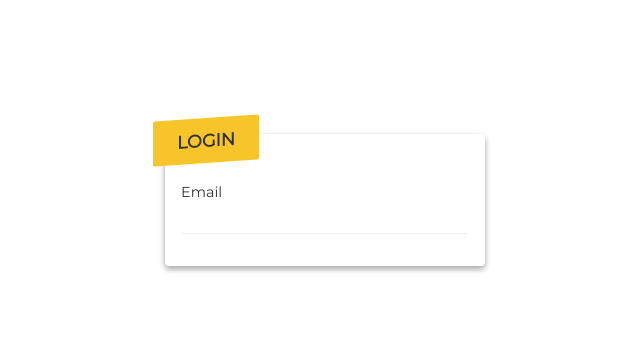
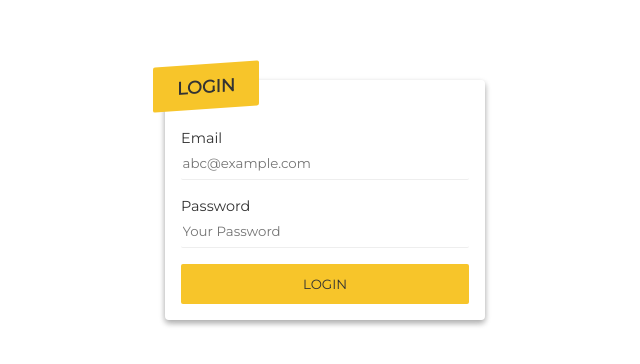
Before and after one commit to mart-anthony-stark/Chat-System-MERN, a React (Vite) app in the folder front/: page /login in a window 1280 px wide. Shown: the part 200-564 px from the top of the page, without its empty margins (315-955 px from the left). Built offline with nearby package versions, Linux system fonts and the light colour scheme.

Commit message:
add login ui

```diff
--- a/front/src/pages/Login.jsx
+++ b/front/src/pages/Login.jsx
@@ -1,5 +1,3 @@
-import React from "react";
-
 const Login = () => {
   return (
     <div className="card">
@@ -7,8 +5,23 @@ const Login = () => {
       <div className="cardBody">
         <div className="inputGroup">
           <label htmlFor="email">Email</label>
-          <input type="email" name="email" id="email" />
+          <input
+            type="email"
+            name="email"
+            id="email"
+            placeholder="abc@example.com"
+          />
         </div>
+        <div className="inputGroup">
+          <label htmlFor="password">Password</label>
+          <input
+            type="password"
+            name="password"
+            id="password"
+            placeholder="Your Password"
+          />
+        </div>
+        <button>Login</button>
       </div>
     </div>
   );
```
